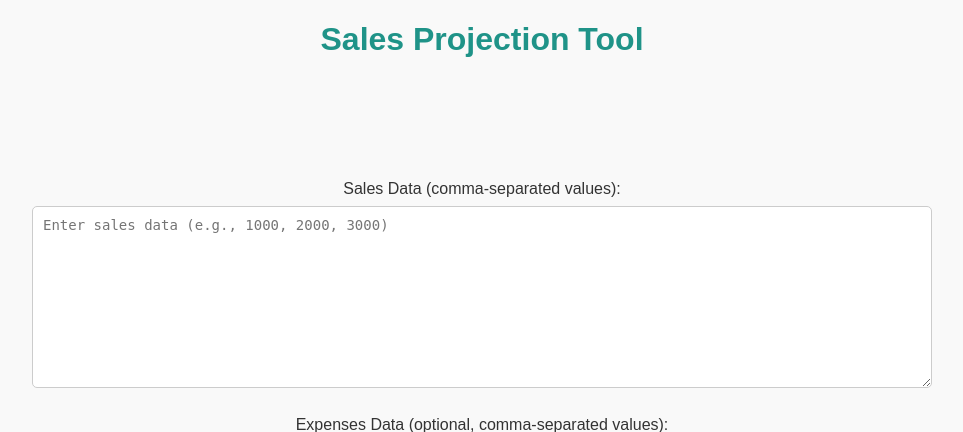
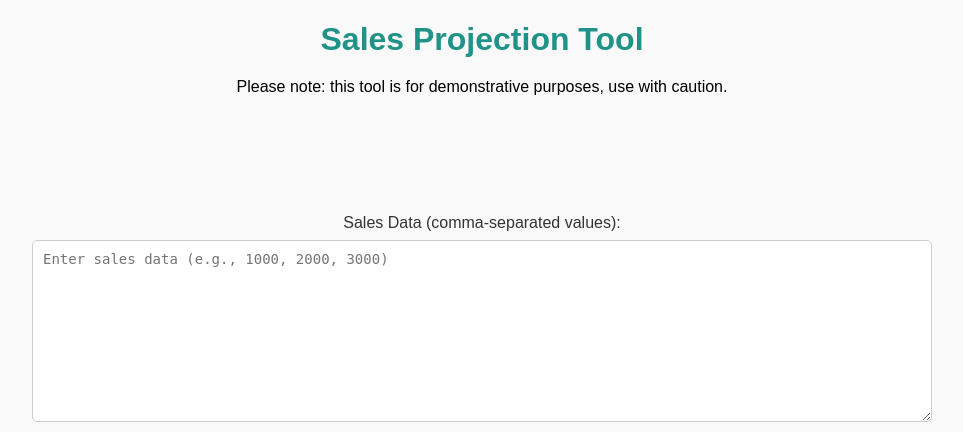
Before and after one commit to LethaboDorane/Project, a Django app: page / in a window 1280 px wide. Shown: the part 126-558 px from the top of the page, without its empty margins (158-1121 px from the left). Run offline with Django 5.2, Linux system fonts and the light colour scheme.

Commit message:
Update sales_projection.html

```diff
--- a/projection_app/templates/projection_app/sales_projection.html
+++ b/projection_app/templates/projection_app/sales_projection.html
@@ -31,7 +31,7 @@
 
     <main>
         <h1>Sales Projection Tool</h1>
-
+        <p>Please note: this tool is for demonstrative purposes, use with caution.</p>
         <!-- Sales Form -->
         <section id="form-section">
             <form method="post">
```
